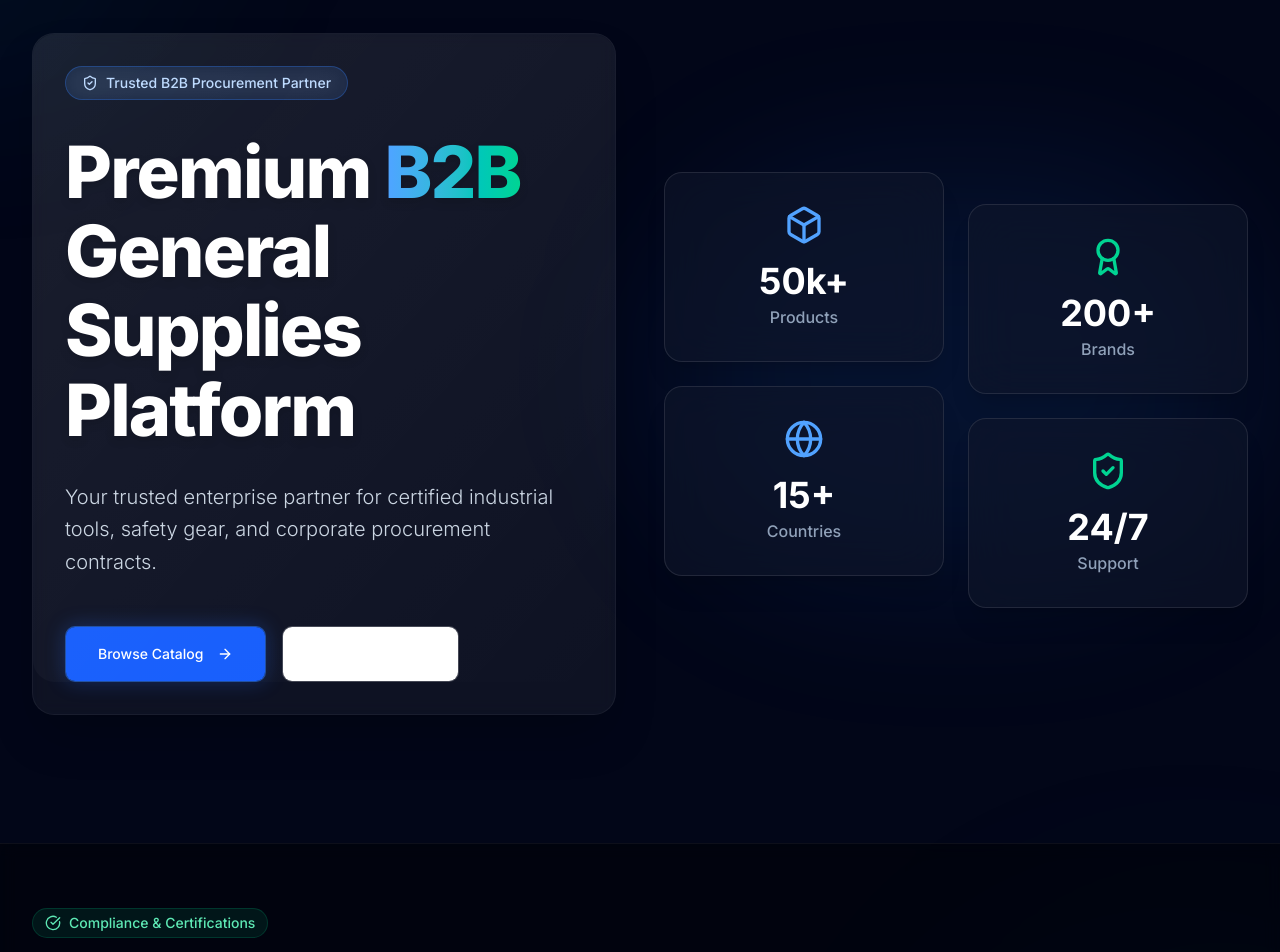
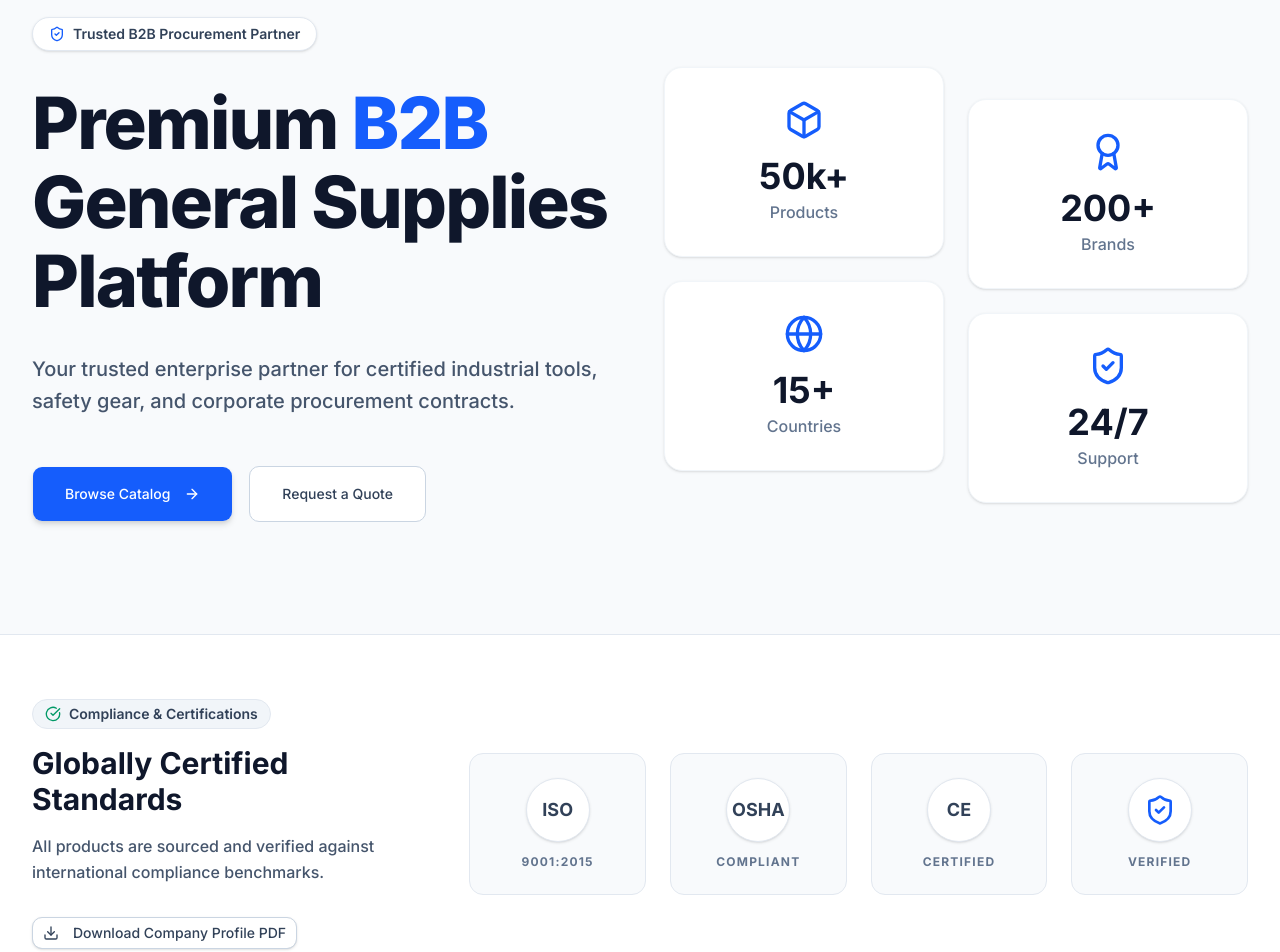
Before and after one commit to Ali-mahmoud830/Supplies-X, a Next.js app: page /en in a window 1280 px wide. Shown: the part 160-1112 px from the top of the page. Built offline with nearby package versions, Linux system fonts and the light colour scheme.

Commit message:
style: transform complete platform to clean corporate white theme, removing neon elements

```diff
--- a/src/app/[locale]/page.tsx
+++ b/src/app/[locale]/page.tsx
@@ -8,41 +8,36 @@ export default async function HomePage() {
   const t = await getTranslations('HomePage');
 
   return (
-    <div className="min-h-screen bg-slate-950 text-white flex flex-col relative overflow-hidden">
-      {/* Floating Neon Ambient Background Orbs */}
-      <div className="absolute top-0 left-0 w-[500px] h-[500px] bg-gradient-to-tr from-blue-600/20 via-emerald-600/10 to-transparent rounded-full blur-[100px] animate-pulse -translate-x-1/2 -translate-y-1/2" />
-      <div className="absolute bottom-0 right-0 w-[600px] h-[600px] bg-gradient-to-bl from-emerald-600/20 via-blue-600/10 to-transparent rounded-full blur-[120px] animate-pulse translate-x-1/3 translate-y-1/3" />
-
+    <div className="min-h-screen bg-slate-50 text-slate-900 flex flex-col relative overflow-hidden">
       <Navbar />
 
       <main className="flex-1 relative z-10">
-        {/* Premium Hero Section */}
-        <div className="max-w-7xl mx-auto px-4 sm:px-6 lg:px-8 py-24 lg:py-32 grid grid-cols-1 lg:grid-cols-2 gap-12 items-center">
-          <div className="space-y-8 backdrop-blur-sm p-8 rounded-3xl border border-white/5 bg-white/5 shadow-2xl relative">
-            <div className="absolute inset-0 bg-gradient-to-br from-white/5 to-transparent rounded-3xl pointer-events-none" />
-            <div className="inline-flex items-center rounded-full border border-blue-500/30 bg-blue-500/10 px-4 py-1.5 text-sm font-medium text-blue-200 backdrop-blur-md">
-              <ShieldCheck className="mr-2 h-4 w-4" />
+        {/* Clean Corporate Hero Section */}
+        <div className="max-w-7xl mx-auto px-4 sm:px-6 lg:px-8 py-20 lg:py-28 grid grid-cols-1 lg:grid-cols-2 gap-12 items-center">
+          <div className="space-y-8 p-8 sm:p-0">
+            <div className="inline-flex items-center rounded-full border border-slate-200 bg-white px-4 py-1.5 text-sm font-semibold text-slate-700 shadow-sm">
+              <ShieldCheck className="mr-2 h-4 w-4 text-blue-600" />
               {t('trusted')}
             </div>
 
-            <h1 className="text-5xl lg:text-7xl font-extrabold tracking-tight text-white leading-[1.1] drop-shadow-lg">
+            <h1 className="text-5xl lg:text-7xl font-extrabold tracking-tight text-slate-900 leading-[1.1]">
               {t('title').split('B2B')[0]}
-              <span className="text-transparent bg-clip-text bg-gradient-to-r from-blue-400 to-emerald-400">B2B</span>
+              <span className="text-blue-600">B2B</span>
               {t('title').split('B2B')[1]}
             </h1>
 
-            <p className="text-xl text-slate-300 leading-relaxed font-light">
+            <p className="text-xl text-slate-600 leading-relaxed font-medium">
               {t('description')}
             </p>
 
             <div className="flex flex-col sm:flex-row gap-4 pt-4">
               <Link href="/catalog">
-                <Button size="lg" className="w-full sm:w-auto h-14 px-8 bg-blue-600 hover:bg-blue-500 text-white font-medium shadow-[0_0_20px_rgba(37,99,235,0.3)] transition-all hover:shadow-[0_0_30px_rgba(37,99,235,0.5)] border border-blue-500/50">
+                <Button size="lg" className="w-full sm:w-auto h-14 px-8 bg-blue-600 hover:bg-blue-700 text-white font-medium shadow-md transition-all">
                   {t('browse')} <ArrowRight className="ml-2 h-5 w-5" />
                 </Button>
               </Link>
               <Link href="/cart">
-                <Button size="lg" variant="outline" className="w-full sm:w-auto h-14 px-8 border-white/20 hover:bg-white/10 text-white font-medium backdrop-blur-md">
+                <Button size="lg" variant="outline" className="w-full sm:w-auto h-14 px-8 border-slate-300 hover:bg-slate-100 text-slate-700 font-medium bg-white">
                   {t('request')}
                 </Button>
               </Link>
@@ -50,71 +45,70 @@ export default async function HomePage() {
           </div>
 
           <div className="hidden lg:grid grid-cols-2 gap-6 relative">
-            <div className="absolute inset-0 bg-blue-500/10 blur-[80px] rounded-full" />
-            <div className="bg-slate-900/60 backdrop-blur-xl border border-white/10 p-8 rounded-2xl flex flex-col items-center justify-center text-center shadow-xl hover:-translate-y-2 transition-transform duration-300">
-              <Box className="h-10 w-10 text-blue-400 mb-4" />
-              <div className="text-4xl font-bold text-white mb-1">50k+</div>
-              <div className="text-slate-400 font-medium">{t('stats.products')}</div>
+            <div className="bg-white border border-slate-100 p-8 rounded-2xl flex flex-col items-center justify-center text-center shadow-sm hover:shadow-md transition-shadow duration-300">
+              <Box className="h-10 w-10 text-blue-600 mb-4" />
+              <div className="text-4xl font-bold text-slate-900 mb-1">50k+</div>
+              <div className="text-slate-500 font-medium">{t('stats.products')}</div>
             </div>
-            <div className="bg-slate-900/60 backdrop-blur-xl border border-white/10 p-8 rounded-2xl flex flex-col items-center justify-center text-center shadow-xl translate-y-8 hover:translate-y-6 transition-transform duration-300">
-              <Award className="h-10 w-10 text-emerald-400 mb-4" />
-              <div className="text-4xl font-bold text-white mb-1">200+</div>
-              <div className="text-slate-400 font-medium">{t('stats.brands')}</div>
+            <div className="bg-white border border-slate-100 p-8 rounded-2xl flex flex-col items-center justify-center text-center shadow-sm hover:shadow-md transition-shadow duration-300 translate-y-8">
+              <Award className="h-10 w-10 text-blue-600 mb-4" />
+              <div className="text-4xl font-bold text-slate-900 mb-1">200+</div>
+              <div className="text-slate-500 font-medium">{t('stats.brands')}</div>
             </div>
-            <div className="bg-slate-900/60 backdrop-blur-xl border border-white/10 p-8 rounded-2xl flex flex-col items-center justify-center text-center shadow-xl hover:-translate-y-2 transition-transform duration-300">
-              <Globe className="h-10 w-10 text-blue-400 mb-4" />
-              <div className="text-4xl font-bold text-white mb-1">15+</div>
-              <div className="text-slate-400 font-medium">{t('stats.countries')}</div>
+            <div className="bg-white border border-slate-100 p-8 rounded-2xl flex flex-col items-center justify-center text-center shadow-sm hover:shadow-md transition-shadow duration-300">
+              <Globe className="h-10 w-10 text-blue-600 mb-4" />
+              <div className="text-4xl font-bold text-slate-900 mb-1">15+</div>
+              <div className="text-slate-500 font-medium">{t('stats.countries')}</div>
             </div>
-            <div className="bg-slate-900/60 backdrop-blur-xl border border-white/10 p-8 rounded-2xl flex flex-col items-center justify-center text-center shadow-xl translate-y-8 hover:translate-y-6 transition-transform duration-300">
-              <ShieldCheck className="h-10 w-10 text-emerald-400 mb-4" />
-              <div className="text-4xl font-bold text-white mb-1">24/7</div>
-              <div className="text-slate-400 font-medium">{t('stats.support')}</div>
+            <div className="bg-white border border-slate-100 p-8 rounded-2xl flex flex-col items-center justify-center text-center shadow-sm hover:shadow-md transition-shadow duration-300 translate-y-8">
+              <ShieldCheck className="h-10 w-10 text-blue-600 mb-4" />
+              <div className="text-4xl font-bold text-slate-900 mb-1">24/7</div>
+              <div className="text-slate-500 font-medium">{t('stats.support')}</div>
             </div>
           </div>
         </div>
 
         {/* Compliance & Accreditation Counter */}
-        <div className="border-y border-white/5 bg-black/40 backdrop-blur-sm py-16">
+        <div className="border-y border-slate-200 bg-white py-16">
           <div className="max-w-7xl mx-auto px-4 sm:px-6 lg:px-8">
             <div className="flex flex-col lg:flex-row items-center justify-between gap-12">
               <div className="lg:w-1/3">
-                <div className="inline-flex items-center rounded-full bg-emerald-500/10 px-3 py-1 text-sm font-medium text-emerald-300 mb-4 border border-emerald-500/20">
-                  <CheckCircle className="mr-2 h-4 w-4" /> {t('complianceBadge')}
+                <div className="inline-flex items-center rounded-full bg-slate-100 px-3 py-1 text-sm font-semibold text-slate-700 mb-4 border border-slate-200">
+                  <CheckCircle className="mr-2 h-4 w-4 text-emerald-600" /> {t('complianceBadge')}
                 </div>
-                <h2 className="text-3xl font-bold text-white mb-4">{t('complianceTitle')}</h2>
-                <p className="text-slate-400 mb-8 leading-relaxed">
+                <h2 className="text-3xl font-bold text-slate-900 mb-4">{t('complianceTitle')}</h2>
+                <p className="text-slate-600 mb-8 leading-relaxed font-medium">
                   {t('complianceDesc')}
                 </p>
-                <Button variant="outline" className="border-white/20 hover:bg-white/10 text-white w-full sm:w-auto shadow-lg hover:shadow-xl transition-all">
+                <Button variant="outline" className="border-slate-300 hover:bg-slate-50 text-slate-700 w-full sm:w-auto shadow-sm transition-all font-medium">
                   <Download className="mr-2 h-4 w-4" /> {t('downloadProfile')}
                 </Button>
               </div>
 
               <div className="lg:w-2/3 grid grid-cols-2 md:grid-cols-4 gap-6">
-                <div className="bg-slate-900/80 border border-white/10 rounded-xl p-6 flex flex-col items-center justify-center text-center grayscale hover:grayscale-0 transition-all duration-500 cursor-default shadow-lg hover:border-emerald-500/30">
-                  <div className="w-16 h-16 rounded-full bg-slate-800 flex items-center justify-center mb-3 border border-white/5">
-                    <span className="font-bold text-white text-lg">ISO</span>
+                <div className="bg-slate-50 border border-slate-200 rounded-xl p-6 flex flex-col items-center justify-center text-center hover:border-blue-200 transition-colors duration-300">
+                  <div className="w-16 h-16 rounded-full bg-white flex items-center justify-center mb-3 border border-slate-200 shadow-sm">
+                    <span className="font-bold text-slate-700 text-lg">ISO</span>
                   </div>
-                  <span className="text-xs font-semibold text-slate-400 tracking-widest">9001:2015</span>
+                  <span className="text-xs font-bold text-slate-500 tracking-widest">9001:2015</span>
                 </div>
-                <div className="bg-slate-900/80 border border-white/10 rounded-xl p-6 flex flex-col items-center justify-center text-center grayscale hover:grayscale-0 transition-all duration-500 cursor-default shadow-lg hover:border-emerald-500/30">
-                  <div className="w-16 h-16 rounded-full bg-slate-800 flex items-center justify-center mb-3 border border-white/5">
-                    <span className="font-bold text-white text-lg">OSHA</span>
+                <div className="bg-slate-50 border border-slate-200 rounded-xl p-6 flex flex-col items-center justify-center text-center hover:border-blue-200 transition-colors duration-300">
+                  <div className="w-16 h-16 rounded-full bg-white flex items-center justify-center mb-3 border border-slate-200 shadow-sm">
+                    <span className="font-bold text-slate-700 text-lg">OSHA</span>
                   </div>
-                  <span className="text-xs font-semibold text-slate-400 tracking-widest">COMPLIANT</span>
+                  <span className="text-xs font-bold text-slate-500 tracking-widest">COMPLIANT</span>
                 </div>
-                <div className="bg-slate-900/80 border border-white/10 rounded-xl p-6 flex flex-col items-center justify-center text-center grayscale hover:grayscale-0 transition-all duration-500 cursor-default shadow-lg hover:border-emerald-500/30">
-                  <div className="w-16 h-16 rounded-full bg-slate-800 flex items-center justify-center mb-3 border border-white/5">
-                    <span className="font-bold text-white text-lg">CE</span>
+                <div className="bg-slate-50 border border-slate-200 rounded-xl p-6 flex flex-col items-center justify-center text-center hover:border-blue-200 transition-colors duration-300">
+                  <div className="w-16 h-16 rounded-full bg-white flex items-center justify-center mb-3 border border-slate-200 shadow-sm">
+                    <span className="font-bold text-slate-700 text-lg">CE</span>
                   </div>
-                  <span className="text-xs font-semibold text-slate-400 tracking-widest">CERTIFIED</span>
+                  <span className="text-xs font-bold text-slate-500 tracking-widest">CERTIFIED</span>
                 </div>
-                <div className="bg-slate-900/80 border border-white/10 rounded-xl p-6 flex flex-col items-center justify-center text-center grayscale hover:grayscale-0 transition-all duration-500 cursor-default shadow-lg hover:border-emerald-500/30">
-                  <div className="w-16 h-16 rounded-full bg-slate-800 flex items-center justify-center mb-3 border border-white/5">
-                    <ShieldCheck className="h-8 w-8 text-white" />
+                <div className="bg-slate-50 border border-slate-200 rounded-xl p-6 flex flex-col items-center justify-center text-center hover:border-blue-200 transition-colors duration-300">
+                  <div className="w-16 h-16 rounded-full bg-white flex items-center justify-center mb-3 border border-slate-200 shadow-sm">
+                    <ShieldCheck className="h-8 w-8 text-blue-600" />
                   </div>
-                  <span className="text-xs font-semibold text-slate-400 tracking-widest">VERIFIED</span>
+                  <span className="text-xs font-bold text-slate-500 tracking-widest">VERIFIED</span>
                 </div>
               </div>
             </div>
@@ -123,7 +117,7 @@ export default async function HomePage() {
       </main>
 
       {/* Footer */}
-      <footer className="border-t border-white/10 bg-slate-950 py-12 relative z-10">
+      <footer className="border-t border-slate-200 bg-white py-12 relative z-10">
         <div className="max-w-7xl mx-auto px-4 sm:px-6 lg:px-8 text-center text-slate-500 font-medium">
           <p>&copy; {new Date().getFullYear()} {t('footerRights')}</p>
         </div>
--- a/src/app/globals.css
+++ b/src/app/globals.css
@@ -142,19 +142,19 @@
   }
 }
 
-/* Custom scrollbar for dark theme */
+/* Custom scrollbar for light corporate theme */
 ::-webkit-scrollbar {
-  width: 6px;
+  width: 8px;
 }
 ::-webkit-scrollbar-track {
-  background: rgb(2 6 23);
+  background: #f1f5f9; /* slate-100 */
 }
 ::-webkit-scrollbar-thumb {
-  background: rgb(51 65 85);
-  border-radius: 3px;
+  background: #cbd5e1; /* slate-300 */
+  border-radius: 4px;
 }
 ::-webkit-scrollbar-thumb:hover {
-  background: rgb(71 85 105);
+  background: #94a3b8; /* slate-400 */
 }
 
 /* Print Styles for Technical Specifications */
```
Also changed, not shown: src/app/[locale]/catalog/CatalogClient.tsx (+28 -32 lines), src/components/Navbar.tsx (+14 -14 lines).
